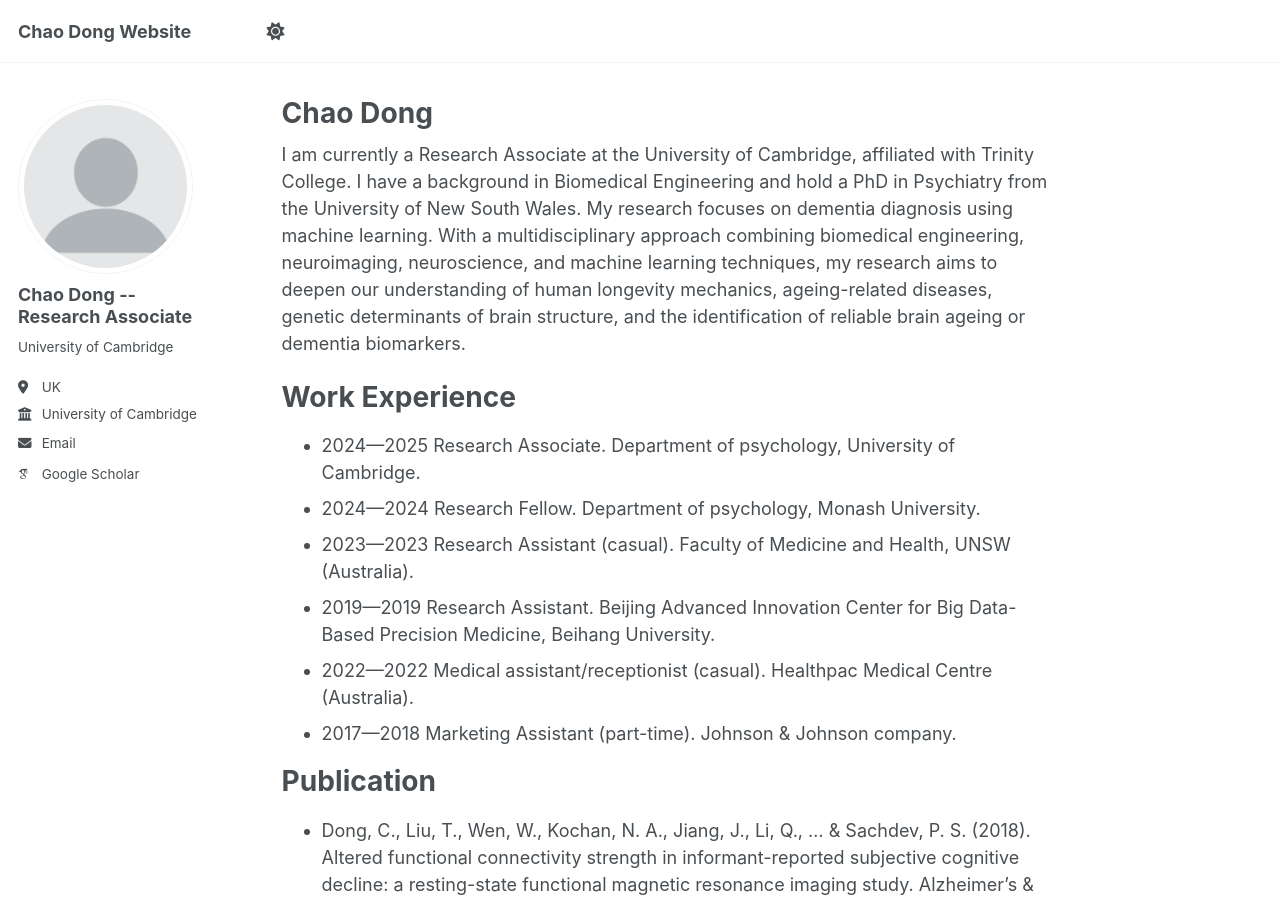
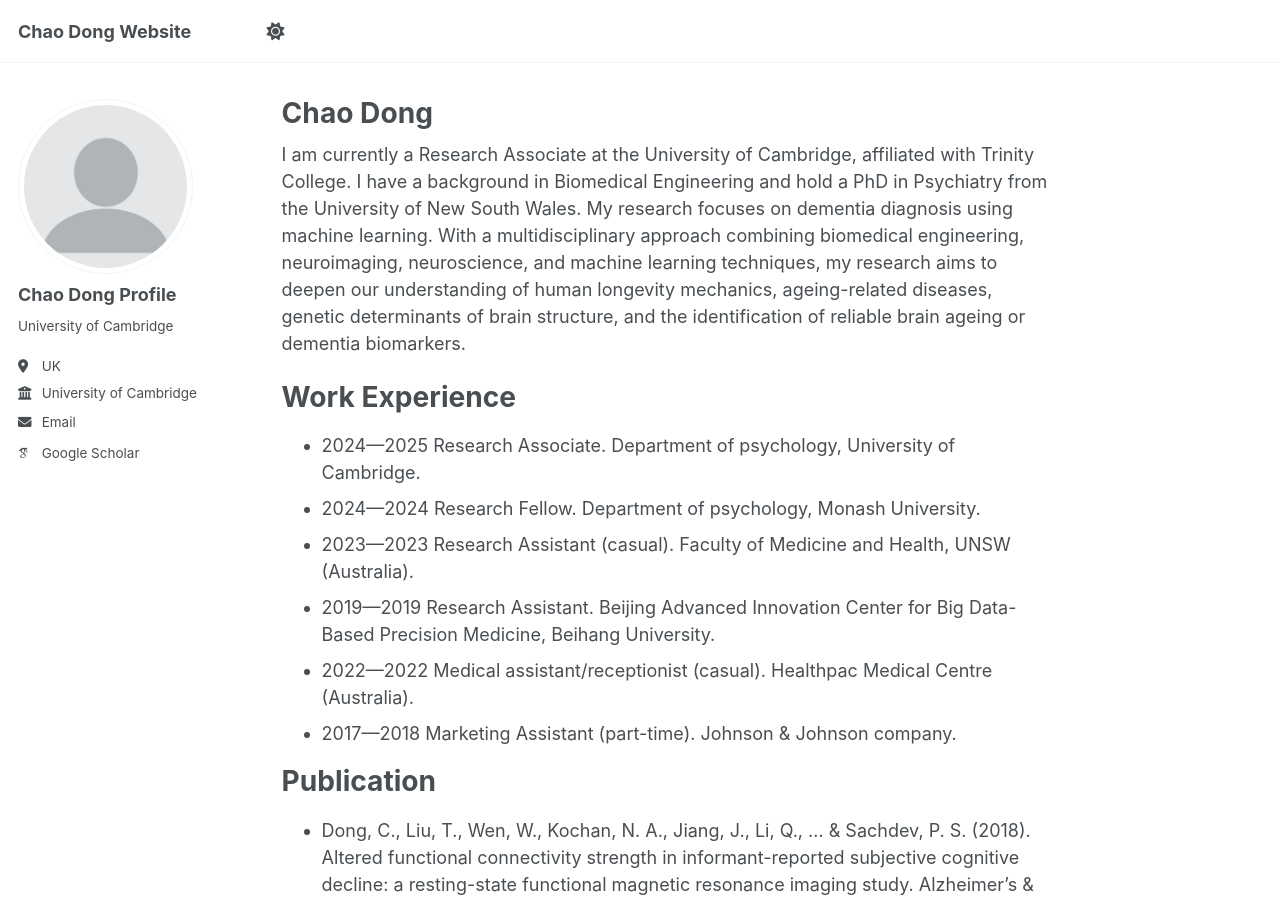
Before and after one commit to ChaoDong12/chaodong.github.io, a Jekyll site: the page built from _pages/about.md, in a window 1280 px wide and 900 px high. Built offline with Jekyll 4.4.1, drawn with Linux system fonts in a browser that asks for light colours; some web fonts are replaced.

Commit message:
Update _config.yml

```diff
--- a/_config.yml
+++ b/_config.yml
@@ -23,7 +23,7 @@ repository               : "academicpages/academicpages.github.io"
 author:
   # Biographic information
   avatar           : "profile.png"
-  name             : "Chao Dong -- Research Associate"
+  name             : "Chao Dong Profile"
   pronouns         : # example: "she/her"
   bio              : "University of Cambridge"
   location         : "UK"
```
